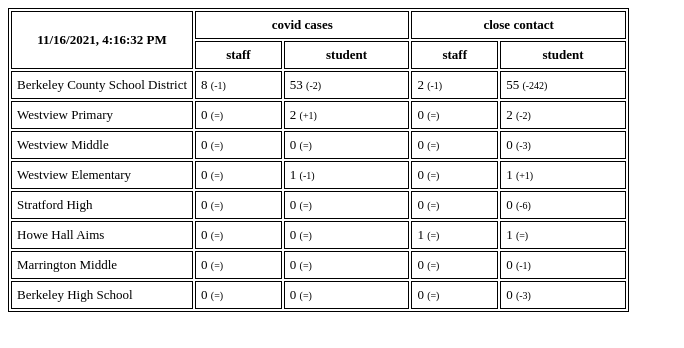
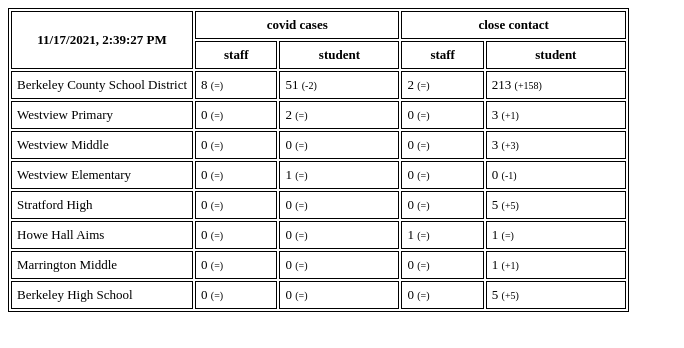
Before and after one commit to renolc/bcsd-covid-stats, a website: page index.html in a window 1280 px wide. Shown: the whole page, without its empty margins (0-684 px from the left). Drawn offline with Linux system fonts and the light colour scheme.

Commit message:
updating stats

```diff
--- a/index.html
+++ b/index.html
@@ -17,7 +17,7 @@
     <body>
       <table>
         <tr>
-          <th rowspan="2" width="30%">11/16/2021, 4:16:32 PM</th>
+          <th rowspan="2" width="30%">11/17/2021, 2:39:27 PM</th>
           <th colspan="2">covid cases</th>
           <th colspan="2">close contact</th>
         </tr>
@@ -30,18 +30,18 @@
 
               <tr>
                 <td>Berkeley County School District</td>
-                <td>8 <span class="diff">(-1)</span></td>
-                <td>53 <span class="diff">(-2)</span></td>
-                <td>2 <span class="diff">(-1)</span></td>
-                <td>55 <span class="diff">(-242)</span></td>
+                <td>8 <span class="diff">(=)</span></td>
+                <td>51 <span class="diff">(-2)</span></td>
+                <td>2 <span class="diff">(=)</span></td>
+                <td>213 <span class="diff">(+158)</span></td>
               </tr>
 
               <tr>
                 <td>Westview Primary</td>
                 <td>0 <span class="diff">(=)</span></td>
-                <td>2 <span class="diff">(+1)</span></td>
+                <td>2 <span class="diff">(=)</span></td>
                 <td>0 <span class="diff">(=)</span></td>
-                <td>2 <span class="diff">(-2)</span></td>
+                <td>3 <span class="diff">(+1)</span></td>
               </tr>
 
               <tr>
@@ -49,15 +49,15 @@
                 <td>0 <span class="diff">(=)</span></td>
                 <td>0 <span class="diff">(=)</span></td>
                 <td>0 <span class="diff">(=)</span></td>
-                <td>0 <span class="diff">(-3)</span></td>
+                <td>3 <span class="diff">(+3)</span></td>
               </tr>
 
               <tr>
                 <td>Westview Elementary</td>
                 <td>0 <span class="diff">(=)</span></td>
-                <td>1 <span class="diff">(-1)</span></td>
+                <td>1 <span class="diff">(=)</span></td>
                 <td>0 <span class="diff">(=)</span></td>
-                <td>1 <span class="diff">(+1)</span></td>
+                <td>0 <span class="diff">(-1)</span></td>
               </tr>
 
               <tr>
@@ -65,7 +65,7 @@
                 <td>0 <span class="diff">(=)</span></td>
                 <td>0 <span class="diff">(=)</span></td>
                 <td>0 <span class="diff">(=)</span></td>
-                <td>0 <span class="diff">(-6)</span></td>
+                <td>5 <span class="diff">(+5)</span></td>
               </tr>
 
               <tr>
@@ -81,7 +81,7 @@
                 <td>0 <span class="diff">(=)</span></td>
                 <td>0 <span class="diff">(=)</span></td>
                 <td>0 <span class="diff">(=)</span></td>
-                <td>0 <span class="diff">(-1)</span></td>
+                <td>1 <span class="diff">(+1)</span></td>
               </tr>
 
               <tr>
@@ -89,7 +89,7 @@
                 <td>0 <span class="diff">(=)</span></td>
                 <td>0 <span class="diff">(=)</span></td>
                 <td>0 <span class="diff">(=)</span></td>
-                <td>0 <span class="diff">(-3)</span></td>
+                <td>5 <span class="diff">(+5)</span></td>
               </tr>
 
       </table>
--- a/last.json
+++ b/last.json
@@ -1 +1 @@
-{"updated":"11/16/2021 16:16:32","data":{"Berkeley County School District":{"school":"Berkeley County School District","staffCovid":8,"studentCovid":53,"staffClose":2,"studentClose":55,"updated":"11/16/2021 16:16:32"},"Westview Primary":{"school":"Westview Primary","staffCovid":0,"studentCovid":2,"staffClose":0,"studentClose":2,"updated":"11/16/2021 16:16:32"},"Westview Middle":{"school":"Westview Middle","staffCovid":0,"studentCovid":0,"staffClose":0,"studentClose":0,"updated":"11/16/2021 16:16:32"},"Westview Elementary":{"school":"Westview Elementary","staffCovid":0,"studentCovid":1,"staffClose":0,"studentClose":1,"updated":"11/16/2021 16:16:32"},"Stratford High":{"school":"Stratford High","staffCovid":0,"studentCovid":0,"staffClose":0,"studentClose":0,"updated":"11/16/2021 16:16:32"},"Howe Hall Aims":{"school":"Howe Hall Aims","staffCovid":0,"studentCovid":0,"staffClose":1,"studentClose":1,"updated":"11/16/2021 16:16:32"},"Marrington Middle":{"school":"Marrington Middle","staffCovid":0,"studentCovid":0,"staffClose":0,"studentClose":0,"updated":"11/16/2021 16:16:32"},"Berkeley High School":{"school":"Berkeley High School","staffCovid":0,"studentCovid":0,"staffClose":0,"studentClose":0,"updated":"11/16/2021 16:16:32"}}}
+{"updated":"11/17/2021 14:39:27","data":{"Berkeley County School District":{"school":"Berkeley County School District","staffCovid":8,"studentCovid":51,"staffClose":2,"studentClose":213,"updated":"11/17/2021 14:39:27"},"Westview Primary":{"school":"Westview Primary","staffCovid":0,"studentCovid":2,"staffClose":0,"studentClose":3,"updated":"11/17/2021 14:39:27"},"Westview Middle":{"school":"Westview Middle","staffCovid":0,"studentCovid":0,"staffClose":0,"studentClose":3,"updated":"11/17/2021 14:39:27"},"Westview Elementary":{"school":"Westview Elementary","staffCovid":0,"studentCovid":1,"staffClose":0,"studentClose":0,"updated":"11/17/2021 14:39:27"},"Stratford High":{"school":"Stratford High","staffCovid":0,"studentCovid":0,"staffClose":0,"studentClose":5,"updated":"11/17/2021 14:39:27"},"Howe Hall Aims":{"school":"Howe Hall Aims","staffCovid":0,"studentCovid":0,"staffClose":1,"studentClose":1,"updated":"11/17/2021 14:39:27"},"Marrington Middle":{"school":"Marrington Middle","staffCovid":0,"studentCovid":0,"staffClose":0,"studentClose":1,"updated":"11/17/2021 14:39:27"},"Berkeley High School":{"school":"Berkeley High School","staffCovid":0,"studentCovid":0,"staffClose":0,"studentClose":5,"updated":"11/17/2021 14:39:27"}}}
```
